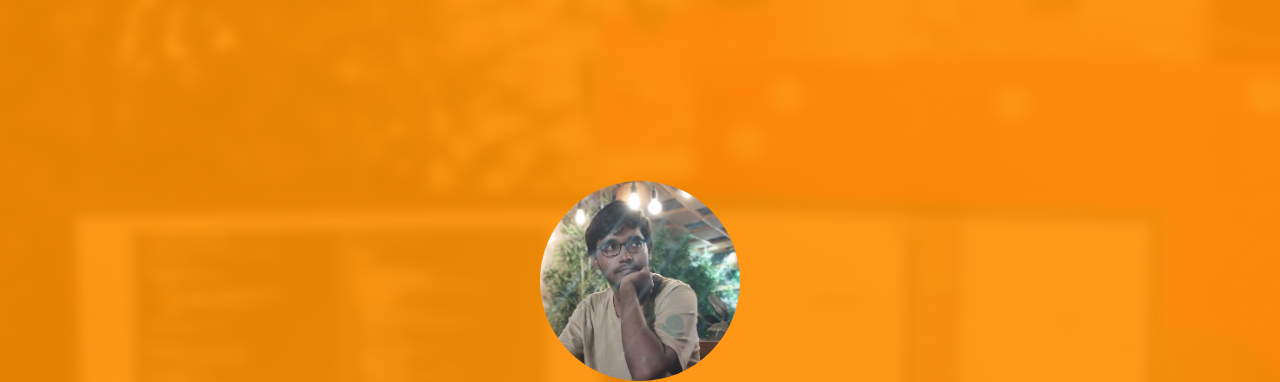
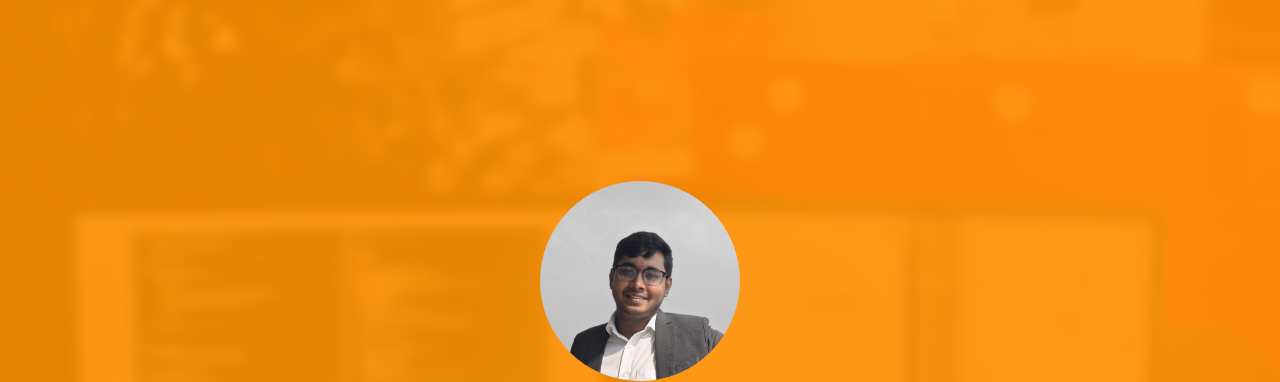
Before and after one commit to BeLikeSohan/BeLikeSohan.github.io, a plain HTML site: page index.html in a window 1280 px wide. Shown: the top 382 px of the page. Drawn offline with nearby package versions, Linux system fonts and the light colour scheme; files whose address does not match are found by name.

Commit message:
Update index.html

```diff
--- a/index.html
+++ b/index.html
@@ -40,7 +40,7 @@
 					<div class="col-md-8 col-md-offset-2 text-center">
 						<div class="display-t js-fullheight">
 							<div class="display-tc js-fullheight animate-box" data-animate-effect="fadeIn">
-								<div class="profile-thumb" style="background: url(images/1692396454995.jpg);"></div>
+								<div class="profile-thumb" style="background: url(images/propic1.jpg);"></div>
 								<h1><span>Washiul Alam Sohan</span></h1>
 								<h3><span>Software Engineer / Gamer</span></h3>
 								<p>
```
